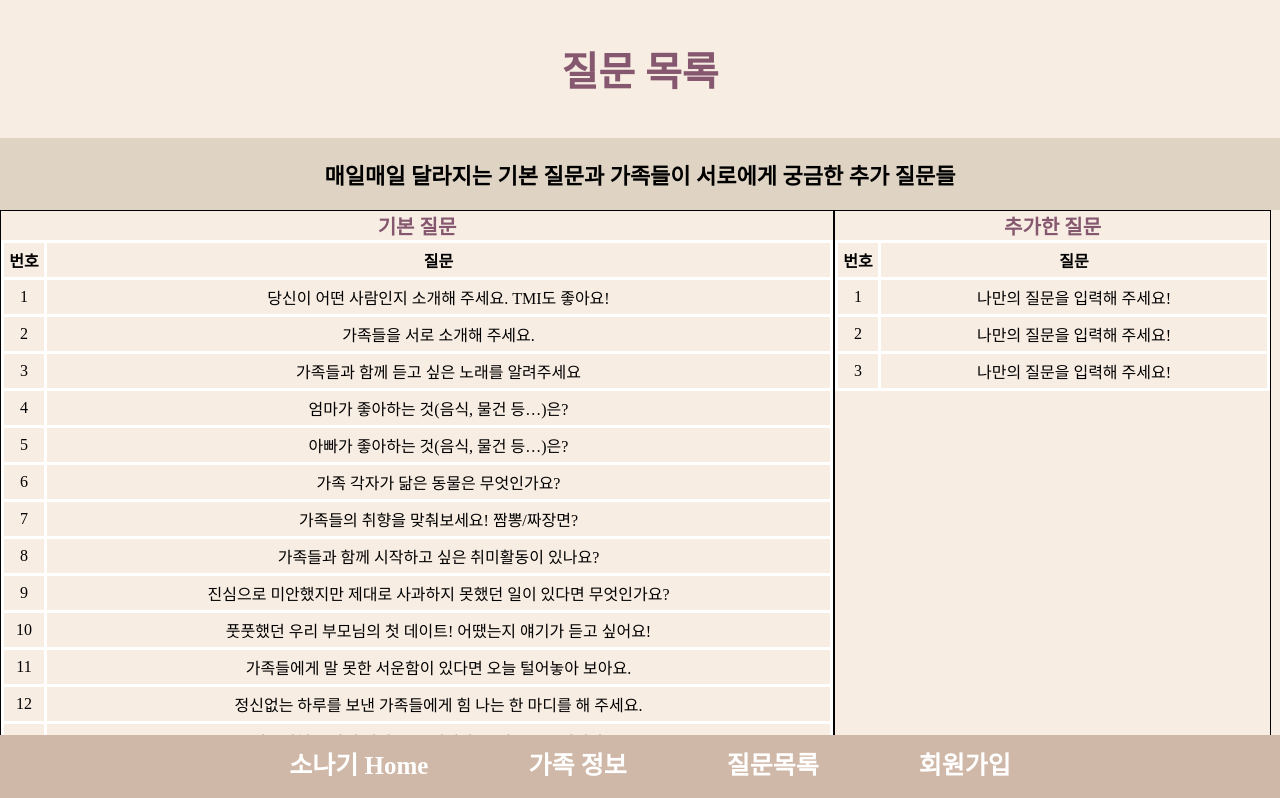
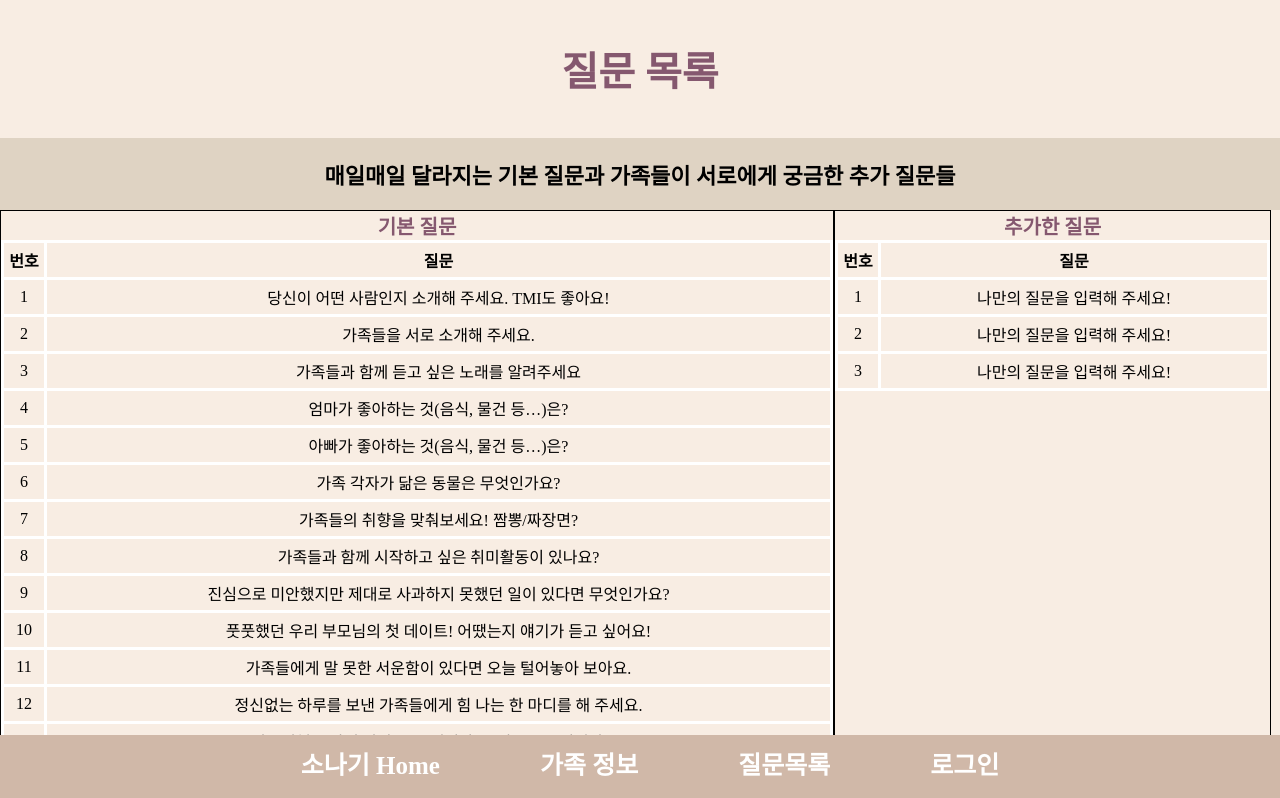
Before and after one commit to team5-sonagi/sonagi_frontend, a React (Create React App) app in the folder sonagi/: page /question in a window 1280 px wide. Shown: the top 798 px of the page. Built offline with nearby package versions, Linux system fonts and the light colour scheme; a web font is replaced by a local one.

Commit message:
feat: 회원가입/로그인/고정질문 출력 및 등록

```diff
--- /dev/null
+++ b/sonagi/src/axiosInstance.js
@@ -0,0 +1,27 @@
+import axios from "axios";
+
+const axiosInstance = axios.create({
+  baseURL: "http://54.180.139.126",
+});
+
+axiosInstance.interceptors.request.use(
+  async (config) => {
+    const token = await localStorage.getItem("token");
+    config.headers["X-AUTH-TOKEN"] = token;
+    return config;
+  },
+  (err) => {
+    return Promise.reject(err);
+  }
+);
+
+axiosInstance.interceptors.response.use(
+  (config) => {
+    return config;
+  },
+  (err) => {
+    return Promise.reject(err);
+  }
+);
+
+export default axiosInstance;
--- a/sonagi/src/components/Navigation.jsx
+++ b/sonagi/src/components/Navigation.jsx
@@ -15,7 +15,7 @@ export default function Navigation() {
         <Link to="/question">질문목록</Link>
       </div>
       <div className="meme">
-        <Link to="/register">회원가입</Link>
+        <Link to="/login">로그인</Link>
       </div>
     </nav>
   );
--- a/sonagi/src/pages/MainPage.jsx
+++ b/sonagi/src/pages/MainPage.jsx
@@ -1,11 +1,29 @@
 import React from "react";
+import { useEffect } from "react";
 import { useState } from "react";
+import axiosInstance from "../axiosInstance";
 import "./MainPage.css";
 
 export default function MainPage() {
+  const [id, setId] = useState();
+  const [question, setQuestion] = useState();
   const [text1, setText1] = useState("답변을 입력해 주세요");
   const [text2, setText2] = useState("답변을 입력해 주세요");
   const [editable, setEditable] = useState(true);
+
+  const getDailyQuestion = async () => {
+    await axiosInstance
+      .get(`/fixed-question/daily`)
+      .then((res) => {
+        setId(res.data.id);
+        setQuestion(res.data.content);
+      })
+      .catch((err) => console.error(err));
+  };
+
+  useEffect(() => {
+    getDailyQuestion();
+  }, []);
 
   const editOn = () => {
     setEditable(true);
@@ -20,7 +38,19 @@ export default function MainPage() {
 
   const handleKeyDown = (e) => {
     if (e.key === "Enter") {
-      setEditable(!editable);
+      let body = {
+        content: text1,
+        questionId: id,
+      };
+      axiosInstance
+        .post(`/fixedAnswer`, body)
+        .then((res) => {
+          alert("답변 완료!");
+          setEditable(!editable);
+        })
+        .catch((err) => {
+          console.error(err);
+        });
     }
   };
 
@@ -30,26 +60,16 @@ export default function MainPage() {
       <h2 className="fhtwo">오늘의 질문과 추가 질문에 답변!</h2>
 
       <div className="Qone">
-        <p className="firstQ">
-          1번째 기본 질문</p>
-        <p className="secondQ">
-          당신이 어떤 사람인지 소개해 주세요. TMI도 좋아요!</p>
-        <p className="AnsQ">
-        {editable ? (
-        <input type="text" value={text1} onChange={handleChange1} onKeyDown={handleKeyDown} />
-        ) : (<div onClick={editOn}>{text1}</div>)}
-        </p>
+        <p className="firstQ">{id}번째 기본 질문</p>
+        <p className="secondQ">{question}</p>
+        <p className="AnsQ">{editable ? <input type="text" value={text1} onChange={handleChange1} onKeyDown={handleKeyDown} /> : <div onClick={editOn}>{text1}</div>}</p>
       </div>
       <div className="Qtwo">
         <p className="firstQ">
-          <br></br>오늘의 추가 질문</p>
-        <p className="secondQ">
-          "엄마"의 MBTI는?</p>
-        <p className="AnsQ">
-        {editable ? (
-        <input type="text" value={text2} onChange={handleChange2} onKeyDown={handleKeyDown} />
-        ) : (<div onClick={editOn}>{text2}</div>)}
+          <br></br>오늘의 추가 질문
         </p>
+        <p className="secondQ">"엄마"의 MBTI는?</p>
+        <p className="AnsQ">{editable ? <input type="text" value={text2} onChange={handleChange2} onKeyDown={handleKeyDown} /> : <div onClick={editOn}>{text2}</div>}</p>
       </div>
     </div>
   );
--- a/sonagi/src/pages/QnAPage.jsx
+++ b/sonagi/src/pages/QnAPage.jsx
@@ -1,41 +1,79 @@
+import { useState } from "react";
+import { useEffect } from "react";
+import { useParams } from "react-router-dom";
+import axiosInstance from "../axiosInstance";
 import "./QnAPage.css";
 
-export default function QnAPage() {
+export default function QnAPage(props) {
+  const [content, setContent] = useState();
+  const { id } = useParams();
+  const qna_id = id - 1;
+
+  const getFixedQuestion = async () => {
+    await axiosInstance
+      .get(`/fixed-question/daily/${qna_id}`)
+      .then((res) => setContent(res.data.content))
+      .catch((err) => console.error(err));
+  };
+
+  useEffect(() => {
+    getFixedQuestion();
+  });
+
   return (
     <div className="pagemmain">
       <link href="https://fonts.googleapis.com/css2?family=Gowun+Batang:wght@400;700&display=swap" rel="stylesheet"></link>
       <script src="https://kit.fontawesome.com/214737df9f.js" crossorigin="anonymous"></script>
-      <h2 className="sehtw">우리 가족의 1번째 질문 답변 </h2>
+      <h2 className="sehtw">우리 가족의 {id}번째 질문 답변 </h2>
       <p className="sehth">
-        1번째 기본 질문<br></br>
-        당신이 어떤 사람인지 소개해 주세요. TMI도 좋아요!
-        <button className="버튼"><svg className="아이콘" xmlns="http://www.w3.org/2000/svg" viewBox="0 0 512 512"><path d="M256 448c141.4 0 256-93.1 256-208S397.4 32 256 32S0 125.1 0 240c0 45.1 17.7 86.8 47.7 120.9c-1.9 24.5-11.4 46.3-21.4 62.9c-5.5 9.2-11.1 16.6-15.2 21.6c-2.1 2.5-3.7 4.4-4.9 5.7c-.6 .6-1 1.1-1.3 1.4l-.3 .3 0 0 0 0 0 0 0 0c-4.6 4.6-5.9 11.4-3.4 17.4c2.5 6 8.3 9.9 14.8 9.9c28.7 0 57.6-8.9 81.6-19.3c22.9-10 42.4-21.9 54.3-30.6c31.8 11.5 67 17.9 104.1 17.9zM128 272c-17.7 0-32-14.3-32-32s14.3-32 32-32s32 14.3 32 32s-14.3 32-32 32zm128 0c-17.7 0-32-14.3-32-32s14.3-32 32-32s32 14.3 32 32s-14.3 32-32 32zm160-32c0 17.7-14.3 32-32 32s-32-14.3-32-32s14.3-32 32-32s32 14.3 32 32z"/></svg></button>
+        {id}번째 기본 질문<br></br>
+        {content}
+        <button className="버튼">
+          <svg className="아이콘" xmlns="http://www.w3.org/2000/svg" viewBox="0 0 512 512">
+            <path d="M256 448c141.4 0 256-93.1 256-208S397.4 32 256 32S0 125.1 0 240c0 45.1 17.7 86.8 47.7 120.9c-1.9 24.5-11.4 46.3-21.4 62.9c-5.5 9.2-11.1 16.6-15.2 21.6c-2.1 2.5-3.7 4.4-4.9 5.7c-.6 .6-1 1.1-1.3 1.4l-.3 .3 0 0 0 0 0 0 0 0c-4.6 4.6-5.9 11.4-3.4 17.4c2.5 6 8.3 9.9 14.8 9.9c28.7 0 57.6-8.9 81.6-19.3c22.9-10 42.4-21.9 54.3-30.6c31.8 11.5 67 17.9 104.1 17.9zM128 272c-17.7 0-32-14.3-32-32s14.3-32 32-32s32 14.3 32 32s-14.3 32-32 32zm128 0c-17.7 0-32-14.3-32-32s14.3-32 32-32s32 14.3 32 32s-14.3 32-32 32zm160-32c0 17.7-14.3 32-32 32s-32-14.3-32-32s14.3-32 32-32s32 14.3 32 32z" />
+          </svg>
+        </button>
       </p>
       <table className="tabAns">
         <tr className="qtr">
-          <td classname="qtd"><span>2022</span><br></br><br></br>
-          아부지 : 가정과.   사회에.   책임을.   다한다.   <br></br>
+          <td classname="qtd">
+            <span>2022</span>
+            <br></br>
+            <br></br>
+            아부지 : 가정과. 사회에. 책임을. 다한다. <br></br>
             엄마망 : 꽃도 좋아하고 모임도 좋아하고 요리하는 것도 좋아해요~^^<br></br>
             딸램 : 엄마 아빠를 제일 사랑하는 K-장녀!!!!<br></br>
-          막냉 : ISTJ라서 말이 없다.</td>
-          <td classname="qtd"><span>2023</span><br></br><br></br>
-          아부지 : 오래오래.   우리가족.   언제든.   따뜻하게.   <br></br>
+            막냉 : ISTJ라서 말이 없다.
+          </td>
+          <td classname="qtd">
+            <span>2023</span>
+            <br></br>
+            <br></br>
+            아부지 : 오래오래. 우리가족. 언제든. 따뜻하게. <br></br>
             엄마망 : 요즘은 녹차를 우려먹는 우아~한 다도에 빠졌다^^나이를 먹어도 아름답게 살자^^!!<br></br>
             딸램 : 취업 성공, 이번달 가족 외식은 내가 쏜다!!<br></br>
-          막냉 : 고등학생 되기 싫다...</td>
+            막냉 : 고등학생 되기 싫다...
+          </td>
         </tr>
         <tr className="qtr">
-          <td classname="qtd"><span>2024</span><br></br><br></br>
-          아부지 : 든든하고.   건강한.   대한의.   사나이.   <br></br>
+          <td classname="qtd">
+            <span>2024</span>
+            <br></br>
+            <br></br>
+            아부지 : 든든하고. 건강한. 대한의. 사나이. <br></br>
             엄마망 : 임영웅한테 푹~~~~빠진 아줌마♡ 영웅시대 사랑해요^^<br></br>
             딸램 : 사회에 지쳤지만 월급날의 보람으로 살아가는,,,2년차 낡고 지친 사회인입니다...<br></br>
-          막냉 : 스트레이키즈 짱!!</td>
-          <td classname="qtd"><span>2025</span><br></br><br></br>
-          아부지 : 자녀들.  무탈하고.   오래오래.   건강하게.<br></br>
+            막냉 : 스트레이키즈 짱!!
+          </td>
+          <td classname="qtd">
+            <span>2025</span>
+            <br></br>
+            <br></br>
+            아부지 : 자녀들. 무탈하고. 오래오래. 건강하게.<br></br>
             엄마망 : 건강하고 아름답게 살자~~~^^,,,나누며 살면은 복이 온단다.<br></br>
-          딸램 : 어느새 사회생활도 3년차^^ 점점 엄마아빠와 공감할 수 있는 게 많아진다.
-          나도 어른이 되는 걸까?<br></br>
-          막냉 : 벌써 수능이란 게 안 믿기는 지친 K고삼... </td>
+            딸램 : 어느새 사회생활도 3년차^^ 점점 엄마아빠와 공감할 수 있는 게 많아진다. 나도 어른이 되는 걸까?<br></br>
+            막냉 : 벌써 수능이란 게 안 믿기는 지친 K고삼...{" "}
+          </td>
         </tr>
       </table>
     </div>
--- a/sonagi/src/pages/QuestionPage.jsx
+++ b/sonagi/src/pages/QuestionPage.jsx
@@ -1,133 +1,134 @@
 import React from "react";
+import { useEffect } from "react";
 import { useState } from "react";
-import { Link } from 'react-router-dom';
+import { Link } from "react-router-dom";
+import axiosInstance from "../axiosInstance";
 import "./QuestionPage.css";
 
 const questionList = [
   {
-    "id": 1,
-    "content": "당신이 어떤 사람인지 소개해 주세요. TMI도 좋아요!"
+    id: 1,
+    content: "당신이 어떤 사람인지 소개해 주세요. TMI도 좋아요!",
   },
   {
-    "id": 2,
-    "content": "가족들을 서로 소개해 주세요."
+    id: 2,
+    content: "가족들을 서로 소개해 주세요.",
   },
   {
-    "id": 3,
-    "content": "가족들과 함께 듣고 싶은 노래를 알려주세요"
+    id: 3,
+    content: "가족들과 함께 듣고 싶은 노래를 알려주세요",
   },
   {
-    "id": 4,
-    "content": "엄마가 좋아하는 것(음식, 물건 등…)은?"
+    id: 4,
+    content: "엄마가 좋아하는 것(음식, 물건 등…)은?",
   },
   {
-    "id": 5,
-    "content": "아빠가 좋아하는 것(음식, 물건 등…)은?"
+    id: 5,
+    content: "아빠가 좋아하는 것(음식, 물건 등…)은?",
   },
   {
-    "id": 6,
-    "content": "가족 각자가 닮은 동물은 무엇인가요?"
+    id: 6,
+    content: "가족 각자가 닮은 동물은 무엇인가요?",
   },
   {
-    "id": 7,
-    "content": "가족들의 취향을 맞춰보세요! 짬뽕/짜장면?"
+    id: 7,
+    content: "가족들의 취향을 맞춰보세요! 짬뽕/짜장면?",
   },
   {
-    "id": 8,
-    "content": "가족들과 함께 시작하고 싶은 취미활동이 있나요?"
+    id: 8,
+    content: "가족들과 함께 시작하고 싶은 취미활동이 있나요?",
   },
   {
-    "id": 9,
-    "content": "진심으로 미안했지만 제대로 사과하지 못했던 일이 있다면 무엇인가요?"
+    id: 9,
+    content: "진심으로 미안했지만 제대로 사과하지 못했던 일이 있다면 무엇인가요?",
   },
   {
-    "id": 10,
-    "content": "풋풋했던 우리 부모님의 첫 데이트! 어땠는지 얘기가 듣고 싶어요!"
+    id: 10,
+    content: "풋풋했던 우리 부모님의 첫 데이트! 어땠는지 얘기가 듣고 싶어요!",
   },
   {
-    "id": 11,
-    "content": "가족들에게 말 못한 서운함이 있다면 오늘 털어놓아 보아요."
+    id: 11,
+    content: "가족들에게 말 못한 서운함이 있다면 오늘 털어놓아 보아요.",
   },
   {
-    "id": 12,
-    "content": "정신없는 하루를 보낸 가족들에게 힘 나는 한 마디를 해 주세요."
+    id: 12,
+    content: "정신없는 하루를 보낸 가족들에게 힘 나는 한 마디를 해 주세요.",
   },
   {
-    "id": 13,
-    "content": "가족여행을 가기 가장 좋은 계절과 그 이유는 무엇인가요?"
+    id: 13,
+    content: "가족여행을 가기 가장 좋은 계절과 그 이유는 무엇인가요?",
   },
   {
-    "id": 14,
-    "content": "내 기억 속 가족들은 어떤 사람이었나요?"
+    id: 14,
+    content: "내 기억 속 가족들은 어떤 사람이었나요?",
   },
   {
-    "id": 15,
-    "content": "일주일동안 가족들을 보지 못한다면 ㅠㅠ?"
+    id: 15,
+    content: "일주일동안 가족들을 보지 못한다면 ㅠㅠ?",
   },
   {
-    "id": 16,
-    "content": "당신이 가족들에게 사랑을 표현할 때 가장 중요하게 생각하는 것은?"
+    id: 16,
+    content: "당신이 가족들에게 사랑을 표현할 때 가장 중요하게 생각하는 것은?",
   },
   {
-    "id": 17,
-    "content": "난 반찬 '이것'만 있으면 밥 두 공기는 먹을 수 있다."
+    id: 17,
+    content: "난 반찬 '이것'만 있으면 밥 두 공기는 먹을 수 있다.",
   },
   {
-    "id": 18,
-    "content": "가족에게 사랑한다는 말을 들었을 때의 기분은 어땠나요?"
+    id: 18,
+    content: "가족에게 사랑한다는 말을 들었을 때의 기분은 어땠나요?",
   },
   {
-    "id": 19,
-    "content": "자신만의 매력을 소개해 주세요!"
+    id: 19,
+    content: "자신만의 매력을 소개해 주세요!",
   },
   {
-    "id": 20,
-    "content": "십 년뒤 지금의 당신을 돌아본다면 후회할 것 같은 점은?"
+    id: 20,
+    content: "십 년뒤 지금의 당신을 돌아본다면 후회할 것 같은 점은?",
   },
   {
-    "id": 21,
-    "content": "십 년뒤 지금의 당신을 돌아본다면 뿌듯할 것 같은 점은?"
+    id: 21,
+    content: "십 년뒤 지금의 당신을 돌아본다면 뿌듯할 것 같은 점은?",
   },
   {
-    "id": 22,
-    "content": "달라도 너무 달라! 우리 가족이랑 나는 이것만큼은 정반대인 것 같은 점은?"
+    id: 22,
+    content: "달라도 너무 달라! 우리 가족이랑 나는 이것만큼은 정반대인 것 같은 점은?",
   },
   {
-    "id": 23,
-    "content": "당신이 가장 당신다워지는 순간은 언제인가요?"
+    id: 23,
+    content: "당신이 가장 당신다워지는 순간은 언제인가요?",
   },
   {
-    "id": 24,
-    "content": "당신은 스트레스를 어떻게 해소하는 편이가요?"
+    id: 24,
+    content: "당신은 스트레스를 어떻게 해소하는 편이가요?",
   },
   {
-    "id": 25,
-    "content": "당신이 발견한 우리 가족의 귀여운 버릇이 있다면?"
+    id: 25,
+    content: "당신이 발견한 우리 가족의 귀여운 버릇이 있다면?",
   },
   {
-    "id": 26,
-    "content": "나와 같이 생활을 하면서 \"이것\"만큼은 꼭 지켜줬으면 좋겠어!"
+    id: 26,
+    content: '나와 같이 생활을 하면서 "이것"만큼은 꼭 지켜줬으면 좋겠어!',
   },
   {
-    "id": 27,
-    "content": "아무리 노력해도 고치기 어려운 단점이 있나요?"
+    id: 27,
+    content: "아무리 노력해도 고치기 어려운 단점이 있나요?",
   },
   {
-    "id": 28,
-    "content": "가족들과 눈을 마주치면 어떤 생각이 드나요?"
+    id: 28,
+    content: "가족들과 눈을 마주치면 어떤 생각이 드나요?",
   },
   {
-    "id": 29,
-    "content": "올해가 가기 전 가족들과 꼭 함께 이루고 싶은 것이 있다면?"
+    id: 29,
+    content: "올해가 가기 전 가족들과 꼭 함께 이루고 싶은 것이 있다면?",
   },
   {
-    "id": 30,
-    "content": "당신은 행복을 위해 얼마만큼의 돈이 필요하다고 생각하나요?"
-  }
-]
+    id: 30,
+    content: "당신은 행복을 위해 얼마만큼의 돈이 필요하다고 생각하나요?",
+  },
+];
 
 export default function CreatePage() {
-
   const [text1, setText1] = useState("나만의 질문을 입력해 주세요!");
   const [text2, setText2] = useState("나만의 질문을 입력해 주세요!");
   const [text3, setText3] = useState("나만의 질문을 입력해 주세요!");
@@ -157,9 +158,7 @@ export default function CreatePage() {
     <div className="pageQue">
       <link href="https://fonts.googleapis.com/css2?family=Gowun+Batang:wght@400;700&display=swap" rel="stylesheet"></link>
       <h2 className="sehtw">질문 목록</h2>
-      <h3 className="sehth">
-        매일매일 달라지는 기본 질문과 가족들이 서로에게 궁금한 추가 질문들
-      </h3>
+      <h3 className="sehth">매일매일 달라지는 기본 질문과 가족들이 서로에게 궁금한 추가 질문들</h3>
 
       <div className="divOne">
         <p className="nananame">기본 질문</p>
@@ -169,11 +168,12 @@ export default function CreatePage() {
 
           {questionList.map((question) => (
             <tr key={question.id}>
-              <td><Link to={`/qna/${question.id}`}>{question.id}</Link></td>
-              <td>{question.content}</td>
+              <td>{question.id}</td>
+              <td>
+                <Link to={`/qna/${question.id}`}>{question.content}</Link>
+              </td>
             </tr>
           ))}
-
         </table>
       </div>
 
@@ -183,29 +183,21 @@ export default function CreatePage() {
           <th className="numlist">번호</th>
           <th>질문</th>
 
-          <tr><td>1</td>
-            <td>{editable ? (
-      <input type="text" value={text1} onChange={handleChange1} onKeyDown={handleKeyDown} />
-      ) : (<div onClick={editOn}>{text1}</div>
-      )}</td></tr>
+          <tr>
+            <td>1</td>
+            <td>{editable ? <input type="text" value={text1} onChange={handleChange1} onKeyDown={handleKeyDown} /> : <div onClick={editOn}>{text1}</div>}</td>
+          </tr>
 
-          <tr><td>2</td>
-            <td>{editable ? (
-      <input type="text" value={text2} onChange={handleChange2} onKeyDown={handleKeyDown} />
-      ) : (
-      <div onClick={editOn}>{text2}</div>
-      )}</td></tr>
+          <tr>
+            <td>2</td>
+            <td>{editable ? <input type="text" value={text2} onChange={handleChange2} onKeyDown={handleKeyDown} /> : <div onClick={editOn}>{text2}</div>}</td>
+          </tr>
 
-          <tr><td>3</td>
-            <td>{editable ? (
-      <input type="text" value={text3} onChange={handleChange3} onKeyDown={handleKeyDown} />
-      ) : (
-      <div onClick={editOn}>{text3}</div>
-      )}</td></tr>
-
-
+          <tr>
+            <td>3</td>
+            <td>{editable ? <input type="text" value={text3} onChange={handleChange3} onKeyDown={handleKeyDown} /> : <div onClick={editOn}>{text3}</div>}</td>
+          </tr>
         </table>
-
       </div>
     </div>
   );
--- a/sonagi/src/pages/RegisterPage.jsx
+++ b/sonagi/src/pages/RegisterPage.jsx
@@ -1,6 +1,40 @@
-import './RegisterPage.css';
+import axios from "axios";
+import { useState } from "react";
+import "./RegisterPage.css";
 
 function RegisterPage() {
+  const [id, setId] = useState();
+  const [pw, setPw] = useState();
+  const [name, setName] = useState();
+  const [bod, setBod] = useState();
+  const [mbti, setMbti] = useState();
+  const [personality, setPersonality] = useState([]);
+  const [familyCode, setFamilyCode] = useState();
+  const onChangeId = (e) => setId(e.currentTarget.value);
+  const onChangePw = (e) => setPw(e.currentTarget.value);
+  const onChangeName = (e) => setName(e.currentTarget.value);
+  const onChangeBod = (e) => setBod(e.currentTarget.value);
+  const onChangeMbti = (e) => setMbti(e.currentTarget.value);
+  const onChangeFamilyCode = (e) => setFamilyCode(e.currentTarget.value);
+
+  const HandleSignup = () => {
+    let body = {
+      username: id,
+      password: pw,
+      name,
+      familyCode,
+    };
+    axios
+      .post("http://54.180.139.126/register", body)
+      .then((res) => {
+        alert(`회원가입이 완료되었습니다.`);
+        window.location.href = "/login";
+      })
+      .catch((err) => {
+        console.error(err);
+      });
+  };
+
   //년도 드롭박스
   function loop_birth_year() {
     let year_arr = [];
@@ -29,11 +63,11 @@ function RegisterPage() {
 
   //MBTI 라디오버튼
   function loop_MBTI() {
-    let MBTI_arr = ["ISTJ", "ISFJ" ,"INFJ", "INTJ", "ISTP", "ISFP", "INFP", "INTP", "ESTP", "ESFP", "ENFP", "ENTP", "ESTJ", "ESFJ", "ENFJ", "ENTJ"];
+    let MBTI_arr = ["ISTJ", "ISFJ", "INFJ", "INTJ", "ISTP", "ISFP", "INFP", "INTP", "ESTP", "ESFP", "ENFP", "ENTP", "ESTJ", "ESFJ", "ENFJ", "ENTJ"];
     let HTML_MBTI_arr = [];
     for (let i = 0; i < 16; i++) {
       HTML_MBTI_arr.push(
-        <div className='MBTI'>
+        <div className="MBTI">
           <input type="radio" name="MBTI" id={MBTI_arr[i]} value={MBTI_arr[i]} />
           <label for={MBTI_arr[i]}>{MBTI_arr[i]}</label>
         </div>
@@ -44,12 +78,11 @@ function RegisterPage() {
 
   //성격 키워드 체크박스
   function loop_personality() {
-    let personality_arr = ["논쟁을 좋아하는", "예의바른" ,"신중한", "참신한", "열정적인", "지도력 있는", "인내심 많은", "경쟁심 많은", "희생적인", "의존적인", "마음이 넓은", "기발한", "사교적인", "차분한", "독립적인", "줏대있는"
-                    ,"겸손한", "성실한", "분석적인", "충동적인", "진지한", "이해심 많은", "자발적인", "용기있는", "논리적인", "완벽주의자", "절제된", "공감을 잘하는", "솔직한", "감성적인" ];
+    let personality_arr = ["논쟁을 좋아하는", "예의바른", "신중한", "참신한", "열정적인", "지도력 있는", "인내심 많은", "경쟁심 많은", "희생적인", "의존적인", "마음이 넓은", "기발한", "사교적인", "차분한", "독립적인", "줏대있는", "겸손한", "성실한", "분석적인", "충동적인", "진지한", "이해심 많은", "자발적인", "용기있는", "논리적인", "완벽주의자", "절제된", "공감을 잘하는", "솔직한", "감성적인"];
     let HTML_personality_arr = [];
     for (let i = 0; i < personality_arr.length; i++) {
       HTML_personality_arr.push(
-        <div className='personality'>
+        <div className="personality">
           <input type="checkbox" id={`personality+${i}`} value={`personality+${i}`} />
           <label for={`personality+${i}`}>{personality_arr[i]}</label>
         </div>
@@ -60,17 +93,15 @@ function RegisterPage() {
 
   // HTML
   return (
-    <div className='pagemmain'>
-       <link href="https://fonts.googleapis.com/css2?family=Gowun+Batang:wght@400;700&display=swap" rel="stylesheet"></link>
+    <div className="pagemmain">
+      <link href="https://fonts.googleapis.com/css2?family=Gowun+Batang:wght@400;700&display=swap" rel="stylesheet"></link>
 
-       <h2 className="sehtw">회원가입</h2>
-      <h3 className="sehth">
-        질문에 답해가며 스스로를 알아가는 시간♡
-      </h3>
-      <div className='centxt'>
-        아이디 : <input type="text"></input> <br />
-        비밀번호 : <input type="text"></input> <br />
-        성명 : <input type="text"></input> <br />
+      <h2 className="sehtw">회원가입</h2>
+      <h3 className="sehth">질문에 답해가며 스스로를 알아가는 시간♡</h3>
+      <div className="centxt">
+        아이디 : <input type="text" value={id} onChange={onChangeId}></input> <br />
+        비밀번호 : <input type="password" value={pw} onChange={onChangePw}></input> <br />
+        성명 : <input type="text" value={name} onChange={onChangeName}></input> <br />
         생년월일 :
         <form className="birth_year">
           <select name="birth_year" id="birth_year">
@@ -90,17 +121,15 @@ function RegisterPage() {
           </select>
           <label for="cars">일</label>
         </form>
-        <br/><br></br>
-        MBTI :
-        <div className='MBTI-container'>
-          {loop_MBTI()}
-        </div>
-        <br/>
-        자신을 소개해보세요! :
-        <form className='perst'>
-          {loop_personality()}
-        </form>
+        <br />
+        <br></br>
+        MBTI :<div className="MBTI-container">{loop_MBTI()}</div>
+        <br />
+        자신을 소개해보세요! :<form className="perst">{loop_personality()}</form>
       </div>
+      <button type="submit" onClick={HandleSignup}>
+        회원가입
+      </button>
     </div>
   );
 }
```
Also changed, not shown: sonagi/src/pages/Login.jsx (+41 -9 lines). Lines whose indentation alone changed are shown as unchanged.
